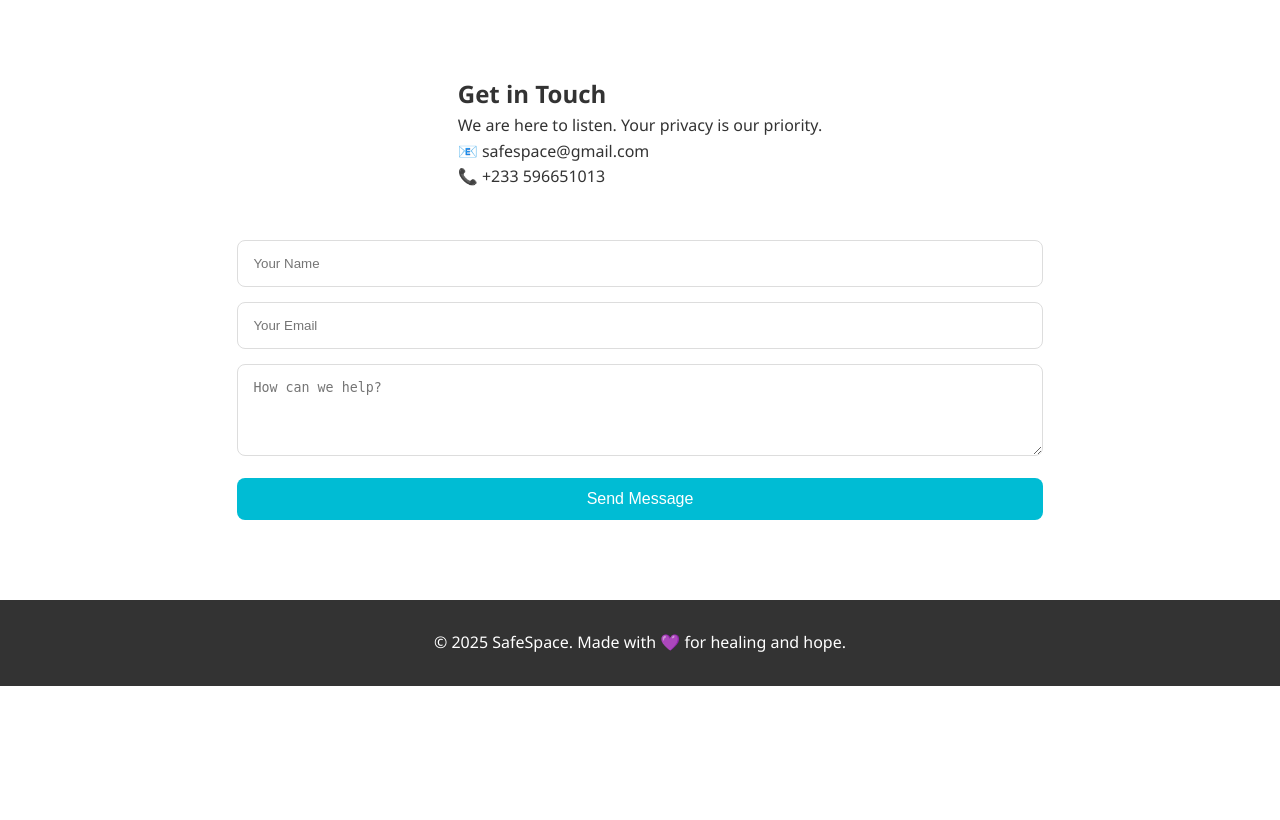
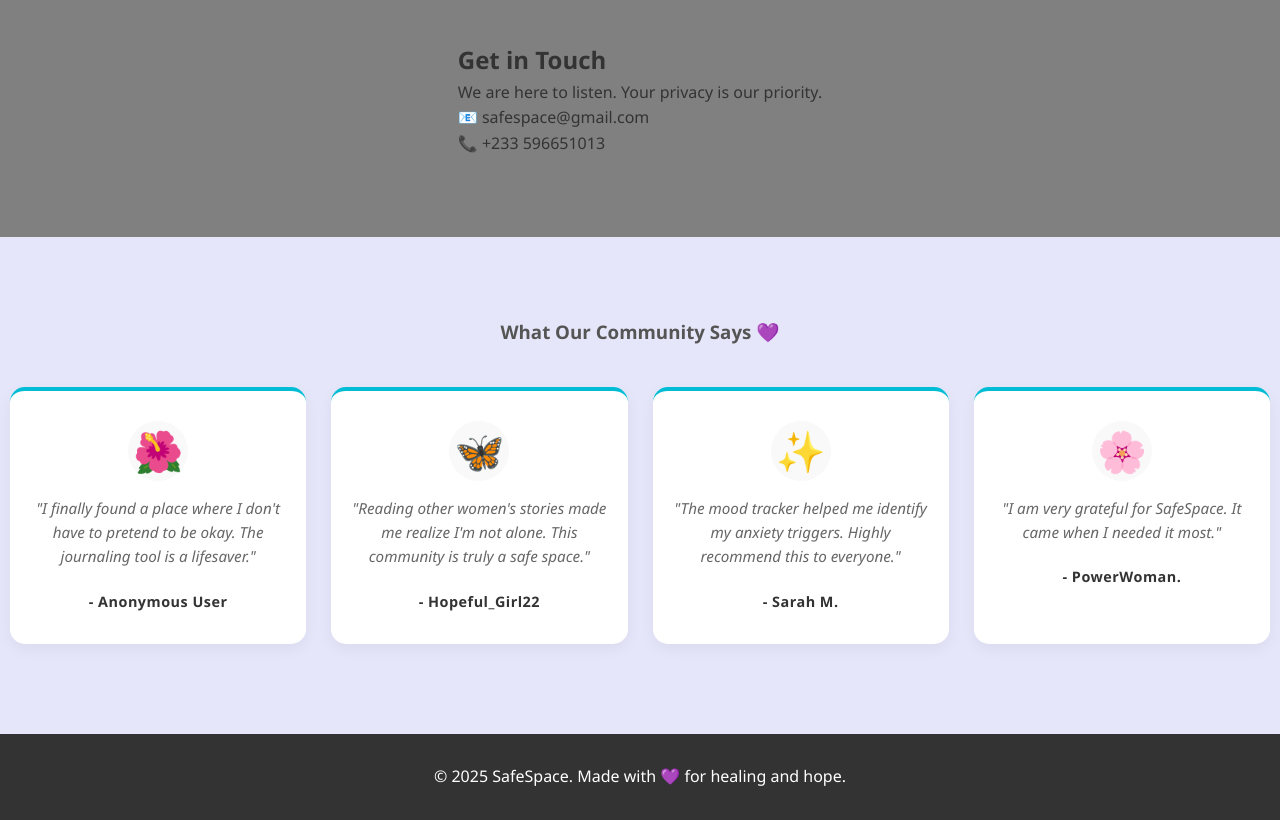
Before and after one commit to Rachel-Murambiwa/SafeSpace-Final-WebTech-Project, a PHP site: page / in a window 1280 px wide. Shown: the part 3680-4500 px from the top of the page. Before the commit the page ends 4366 px from the top, so only its background shows below. Run offline with PHP 8.4, Linux system fonts and the light colour scheme.

Commit message:
added testimonials and design

```diff
--- a/assets/css/community.css
+++ b/assets/css/community.css
@@ -5,7 +5,7 @@
 }
 
 .navbar {
-    background: white;
+    background: grey;
     padding: 15px 0;
     box-shadow: 0 2px 10px rgba(0,0,0,0.05);
     position: sticky;
--- a/assets/css/dashboard.css
+++ b/assets/css/dashboard.css
@@ -12,7 +12,7 @@
 
 
 .navbar {
-    background: white;
+    background: grey;
     padding: 15px 0;
     box-shadow: 0 2px 10px rgba(0,0,0,0.05);
     position: sticky;
--- a/assets/css/journal.css
+++ b/assets/css/journal.css
@@ -216,7 +216,7 @@
         right: 0;
         top: 60px;
         height: auto;
-        background-color: white;
+        background-color: grey;
         display: flex;
         flex-direction: column;
         align-items: center;
--- a/assets/css/style.css
+++ b/assets/css/style.css
@@ -8,7 +8,7 @@
     font-family: 'Segoe UI', Tahoma, Geneva, Verdana, sans-serif;
     color: #333333;
     line-height: 1.6;
-    background-color: #ffffff;
+    background-color: grey;
 }
 
 a { text-decoration: none; color: inherit; transition: 0.3s; }
@@ -334,3 +360,56 @@
         flex-direction: column;
      }
 }
+
+.testimonials-section{
+    padding: 80px 0;
+    background: #E6E6FA;
+}
+
+.testimonials-grid {
+    display: grid;
+    grid-template-columns: repeat(auto-fit, minmax(280px, 1fr));
+    gap: 25px;
+    padding: 10px;
+}
+
+.testi-card {
+    background: white;
+    padding: 30px 20px;
+    border-radius: 15px;
+    text-align: center;
+    box-shadow: 0 5px 15px rgba(0,0,0,0.05);
+    border-top: 4px solid #00BCD4;
+    transition: transform 0.3s ease;
+}
+
+.testi-card:hover {
+    transform: translateY(-5px);
+    box-shadow: 0 10px 25px rgba(0,0,0,0.1);
+}
+
+.testi-avatar {
+    font-size: 2.5rem;
+    margin-bottom: 15px;
+    background: #f9f9f9;
+    width: 60px;
+    height: 60px;
+    line-height: 60px;
+    border-radius: 50%;
+    margin: 0 auto 15px auto;
+}
+
+.testi-text {
+    font-style: italic;
+    color: #666;
+    font-size: 0.95rem;
+    line-height: 1.6;
+    margin-bottom: 20px;
+}
+
+.testi-author {
+    font-weight: bold;
+    color: #333;
+    font-size: 0.9rem;
+    letter-spacing: 0.5px;
+}
--- a/index.php
+++ b/index.php
@@ -38,9 +38,9 @@
 
     <section id="home" class="hero">
         <div class="container hero-content">
-            <h2>Welcome to SafeSpace</h2>
-            <p>A safe haven where women can share, heal, and grow,
-                strengthened by community and free from judgment.</p>
+            <h1>Welcome to SafeSpace</h1>
+            <p><strong>A safe haven where women can share, heal, and grow,
+                strengthened by community and free from judgment.</strong></p>
             <div class="hero-btns">
                 <a href="view/register.php" class="btn btn-outline">Join Community</a>
                 <a href="#about" class="btn btn-outline">Learn More</a>
@@ -113,7 +113,7 @@
                 </div>
             </div>
           <div class="about-visual">
-                <img src="assets/images/peace.jpeg" alt="About SafeSpace" class="visual-img">
+                <img src="assets/images/peace.jpg" alt="About SafeSpace" class="visual-img">
             </div>
     </section>
 
@@ -147,16 +147,40 @@
                 <p>📧 safespace@gmail.com</p>
                 <p>📞 +233 596651013</p>
             </div>
-            <div class="contact-form">
-                <form>
-                    <input type="text" placeholder="Your Name" required>
-                    <input type="email" placeholder="Your Email" required>
-                    <textarea rows="4" placeholder="How can we help?"></textarea>
-                    <button type="submit" class="btn-outline">Send Message</button>
-                </form>
+        </div>
+    </section>
+
+            <div class="testimonials-section">
+            <h3 style="text-align: center;
+                        color: #555;
+                        margin-bottom: 30px;">
+                        What Our Community Says 💜
+                    </h3>
+            <div class="testimonials-grid">
+            <div class="testi-card">
+                <div class="testi-avatar">🌺</div>
+                <p class="testi-text">"I finally found a place where I don't have to pretend to be okay. The journaling tool is a lifesaver."</p>
+                <span class="testi-author">- Anonymous User</span>
+            </div>
+
+            <div class="testi-card">
+                <div class="testi-avatar">🦋</div>
+                <p class="testi-text">"Reading other women's stories made me realize I'm not alone. This community is truly a safe space."</p>
+                <span class="testi-author">- Hopeful_Girl22</span>
+            </div>
+
+            <div class="testi-card">
+                <div class="testi-avatar">✨</div>
+                <p class="testi-text">"The mood tracker helped me identify my anxiety triggers. Highly recommend this to everyone."</p>
+                <span class="testi-author">- Sarah M.</span>
+            </div>
+            <div class="testi-card">
+                <div class="testi-avatar">🌸</div>
+                <p class="testi-text">"I am very grateful for SafeSpace. It came when I needed it most."</p>
+                <span class="testi-author">- PowerWoman.</span>
             </div>
         </div>
-    </section>
+        </div>
 
     <footer>
         <div class="container">
```
Also changed, not shown: other parts of assets/css/style.css (+55 -29 lines), assets/images/background.jpg (deleted), assets/images/header (2).jpg (added), assets/images/header.jpg (added), assets/images/peace.jpeg (deleted), assets/images/peace.jpg (added).
